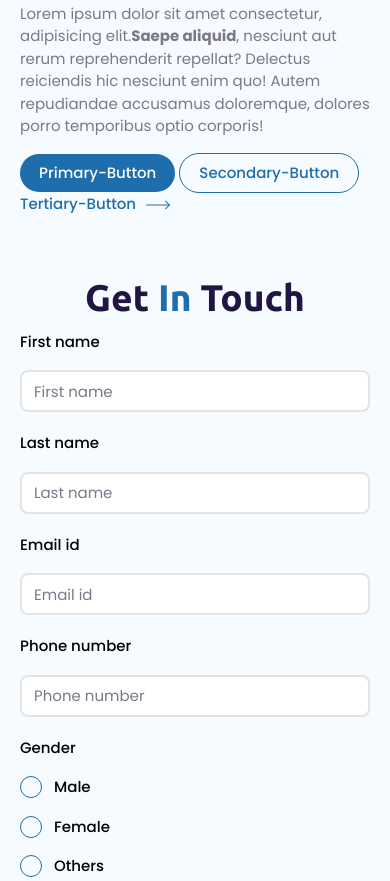
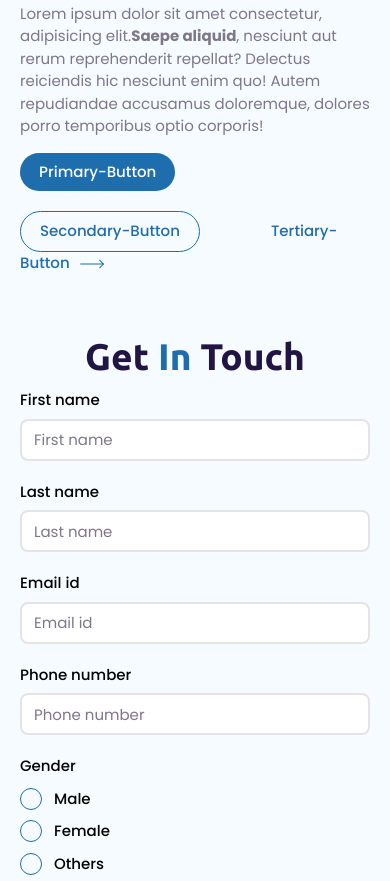
Before and after one commit to devpujamaity/globalstyle, a plain HTML site: page index.html in a window 390 px wide. Shown: the part 1349-2230 px from the top of the page. Drawn offline with Linux system fonts and the light colour scheme.

Commit message:
Add files via upload

```diff
--- a/css/style.css
+++ b/css/style.css
@@ -104,6 +104,7 @@ blockquote {
     font-weight: 500;
     display: inline-block;
     transition: all .4s ease-in-out;
+    margin-right: 45px;
 }
 
 .primary-button:hover{
@@ -120,6 +121,7 @@ blockquote {
     border-radius: 80px;
     font-weight: 500;
     display: inline-block;
+    margin-right: 45px;
 }
 
 .secondary-button:hover {
@@ -183,7 +185,7 @@ blockquote {
 }
 
 label {
-    margin-bottom: 17px;
+    margin-bottom: 7px;
     font-weight: 500;
     font-size: 15px;
     display: block;
@@ -204,6 +206,10 @@ input[type="date"] {
     padding: 9px 12px;
     margin-bottom: 20px;
     border-radius: 8px;
+}
+
+.gender {
+    margin-bottom: 10px;
 }
 
 textarea {
@@ -337,11 +343,23 @@ input[type="radio"]:checked + label::before {
     }
 }
 
+@media (max-width: 575px) {
+    .primary-button {
+        margin-right: 45px;
+    }
+    .tertiary-button {
+        margin-left: 22px;
+    }
+}
+
 @media (max-width: 479px) {
     .column-6 {
         width: 100%;
     }
-    .primary-button,
+    .primary-button {
+        padding: 8px 19px;
+        margin-bottom: 20px;
+    }
     .secondary-button {
         padding: 8px 19px;
     }
--- a/index.html
+++ b/index.html
@@ -78,15 +78,15 @@
                         </div>
                         <div class="column-12">
                             <div class="form-field">
-                                <label>Gender</label>
+                                <label class="gender">Gender</label>
                                 <input type="radio" id="male" name="gender">
-                                <label for="male">
+                                <label for="male" class="gender">
                                     Male</label>
                                 <input type="radio" id="female" name="gender">
-                                <label for="female">
+                                <label for="female" class="gender">
                                     Female</label>
                                 <input type="radio" id="others" name="gender">
-                                <label for="others">
+                                <label for="others" class="gender">
                                     Others</label>
                             </div>
                         </div>
```
